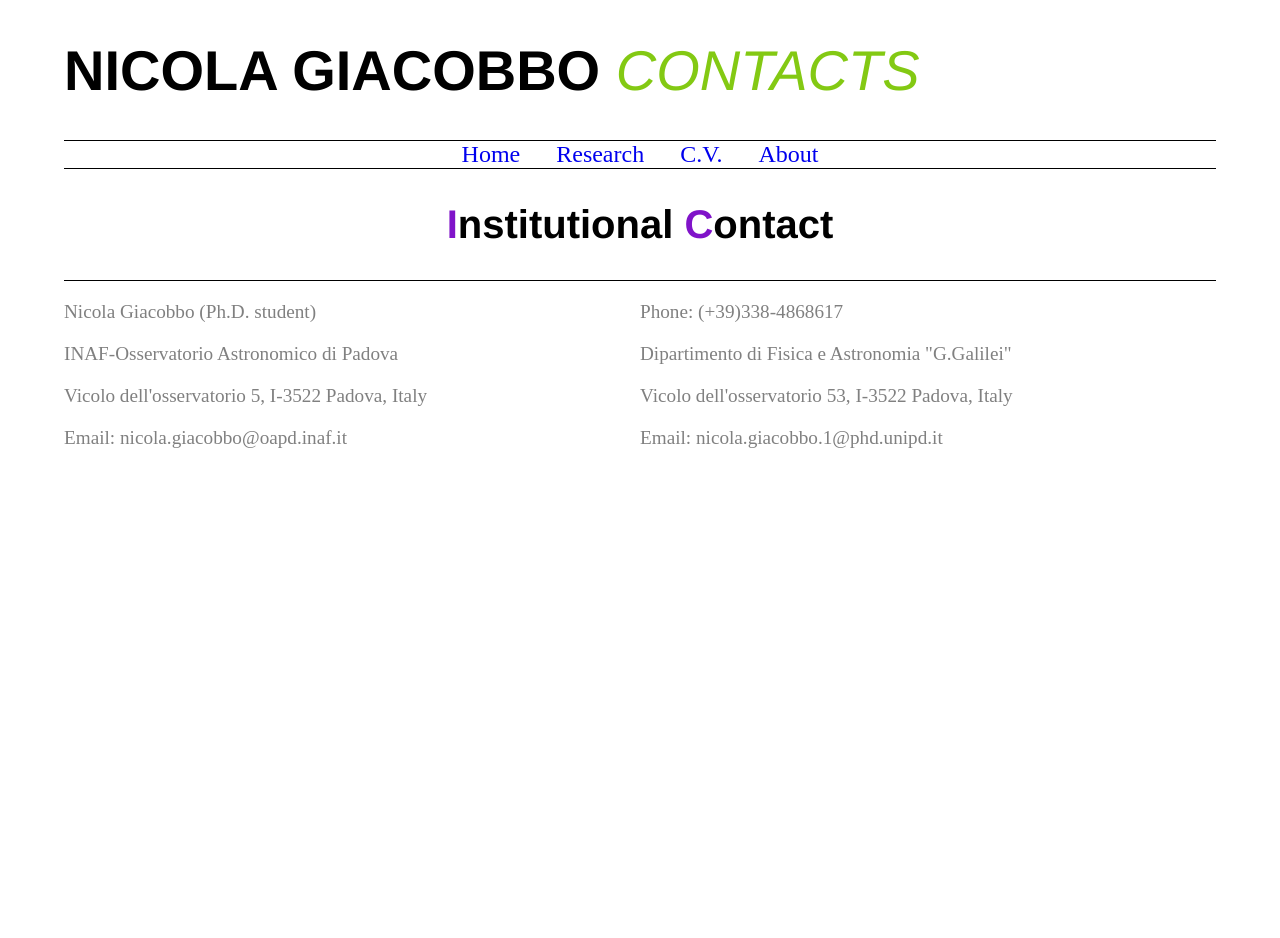
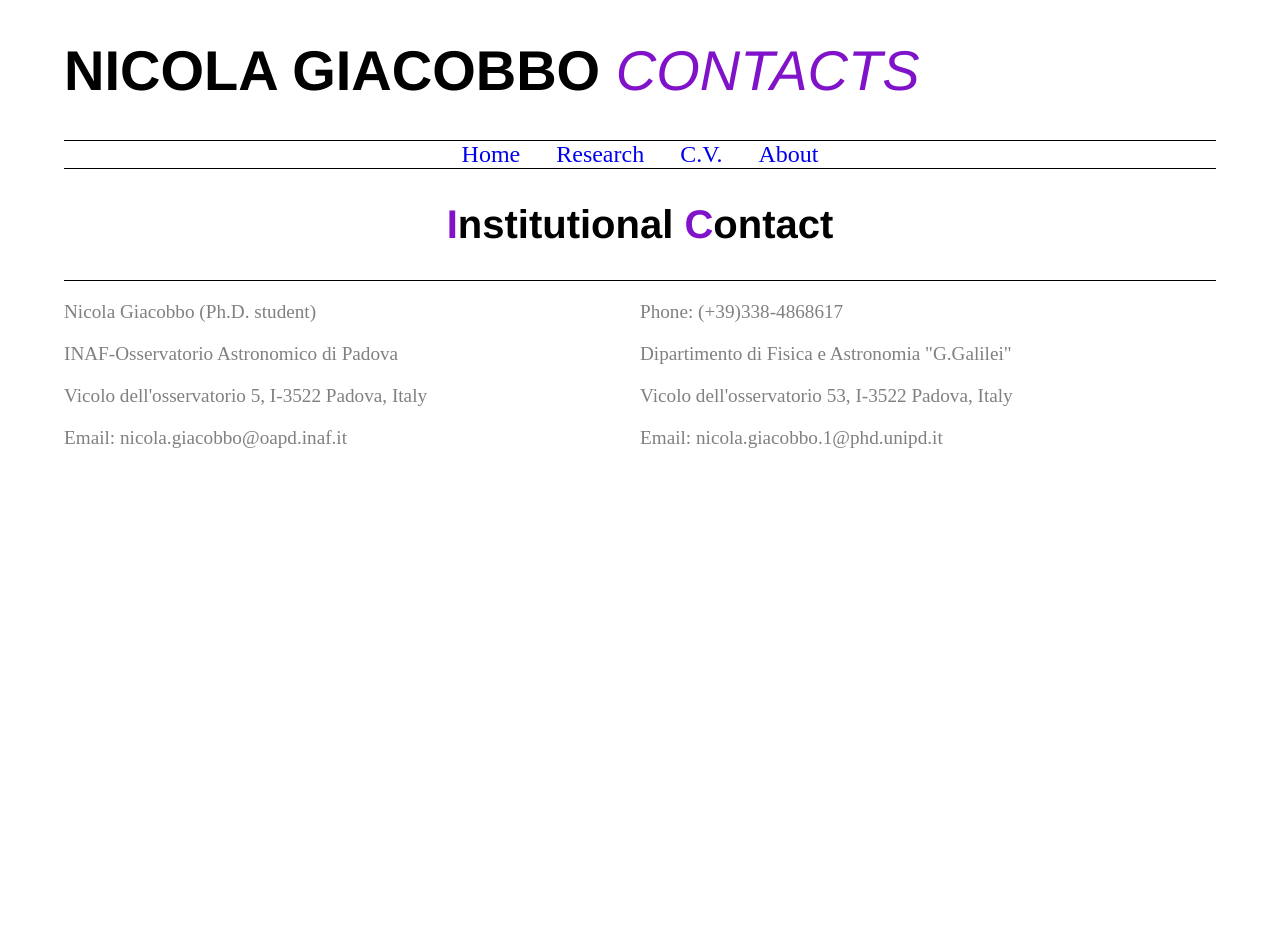
Before and after one commit to GiacobboNicola/giacobbonicola.github.io, a Jekyll site: the page built from item5.html, in a window 1280 px wide. Built offline with Jekyll 4.4.1, drawn with Linux system fonts in a browser that asks for light colours.

Commit message:
new variation of contact pag

```diff
--- a/_layouts/contact.html
+++ b/_layouts/contact.html
@@ -26,7 +26,8 @@
 			</ul>
 		</div>
 		<footer>
-						<h2 style="text-align:center"><span class='y'>I</span>nstitutional <span class='y'>C</span>ontact</h2>
+			<div>
+				<h2 style="text-align:center"><span class='y'>I</span>nstitutional <span class='y'>C</span>ontact</h2>
                 <div class="column">
                   <p>Nicola Giacobbo (Ph.D. student)</p>
                   <p>INAF-Osservatorio Astronomico di Padova</p>
@@ -38,7 +39,8 @@
                   <p>Dipartimento di Fisica e Astronomia "G.Galilei"</p>
                   <p>Vicolo dell'osservatorio 53, I-3522 Padova, Italy</p>
                   <p>Email: nicola.giacobbo.1@phd.unipd.it</p>
-                </div>
+				</div>
+			</div>
         <footer>
 	</body>
     </html>
--- a/item5.html
+++ b/item5.html
@@ -3,5 +3,5 @@ layout: contact
 title: Contacts
 ---
 <div class="blurb">
-	<h1 class="main-title"> Nicola Giacobbo <span class="thin"> <i style="color:rgb(131, 201, 19)"> {{ page.title }} </i></span></h1>
+	<h1 class="main-title"> Nicola Giacobbo <span class="thin"> <i style="color:rgb(128, 19, 201)"> {{ page.title }} </i></span></h1>
 </div><!-- /.blurb -->
```
